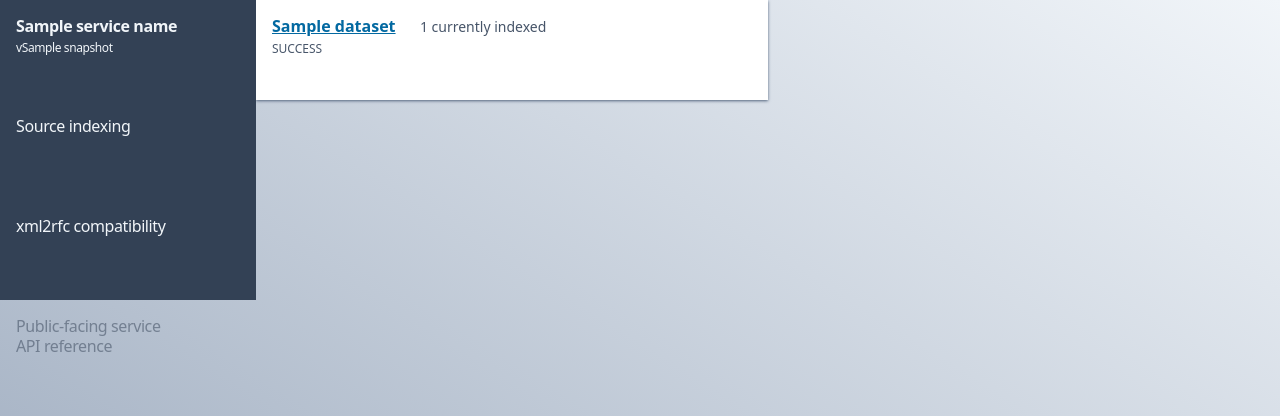
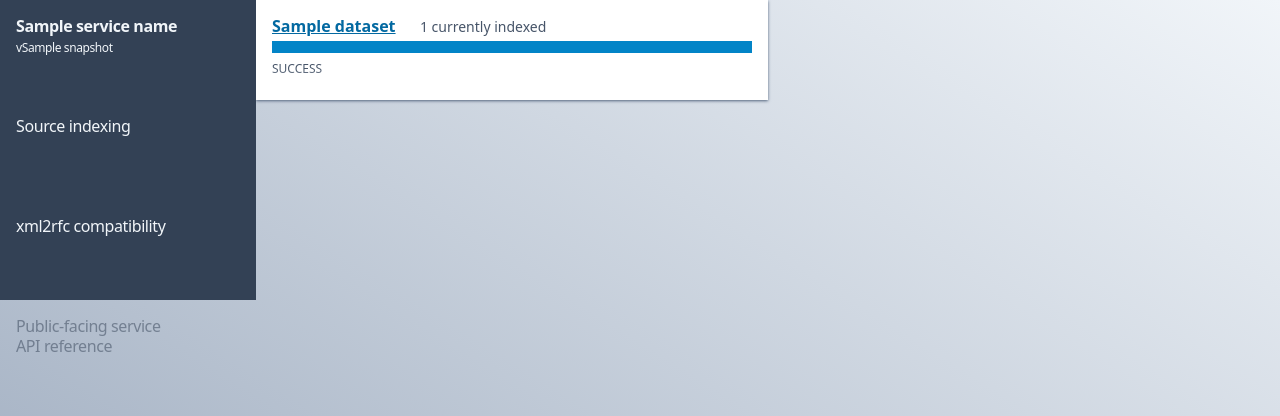
Before and after one commit to ietf-tools/bibxml-service, a Django app: template management/templates/management/datasets.html in a window 1280 px wide. Shown: the top 416 px of the page. Run offline with Django 3.2, Linux system fonts and the light colour scheme; the template is opened without the code that fills it: most values are stand-ins (such as "Sample title", 1, 10 or a date in 2020); style sheets or scripts are compiled from the project's sources; parts of the project's set-up code (start-up, migrations or seed data) failed here and were passed over; some libraries are stand-ins or nearby versions.

Commit message:
chore(management): better task progress display on datasets home

```diff
--- a/management/templates/management/datasets.html
+++ b/management/templates/management/datasets.html
@@ -21,7 +21,16 @@
           &emsp;
           <span class="whitespace-nowrap text-sm">{{ dataset.item_count }} currently indexed</span>
         <br />
-        <span class="truncate text-xs">
+        <span class="text-xs break-all">
+          {% if dataset.task_progress %}
+            <progress
+              class="custom-progress grow bg-sky-600 w-full"
+              value="{{ dataset.task_progress.current }}"
+              max="{{ dataset.task_progress.total }}"
+              title="{{ dataset.task_progress.current }} of {{ dataset.task_progress.total }}">
+            </progress>
+            <br />
+          {% endif %}
           {{ dataset.status }}
         </span>
       </div>
--- a/management/views.py
+++ b/management/views.py
@@ -1,6 +1,6 @@
 """View functions for management GUI."""
 
-from typing import List, Union
+from typing import List, Union, Optional
 from dataclasses import dataclass
 
 from django.shortcuts import render
@@ -12,7 +12,7 @@ from main.models import RefData
 from sources.task_status import get_dataset_task_history
 from sources.task_status import describe_indexing_task
 from sources.task_status import list_running_tasks
-from sources.task_status import IndexingTaskDescription
+from sources.task_status import IndexingTaskDescription, TaskProgress
 from sources import indexable
 
 
@@ -42,6 +42,7 @@ class IndexableSourceStatus:
     name: str
     status: str
     item_count: str
+    task_progress: Optional[TaskProgress]
 
 
 def datasets(request):
@@ -68,6 +69,7 @@ def datasets(request):
         sources.append(IndexableSourceStatus(
             name=source_id,
             status=status,
+            task_progress=task['progress'] if task and 'progress' in task else None,
             item_count=str(source.count_indexed()),
         ))
 
```
